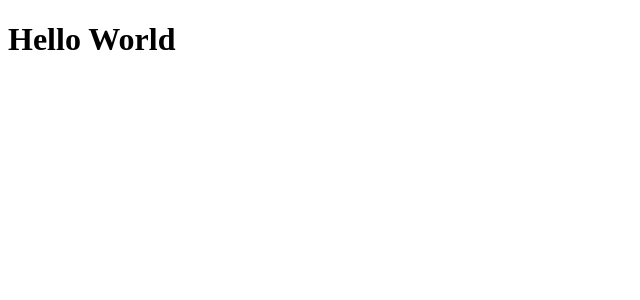
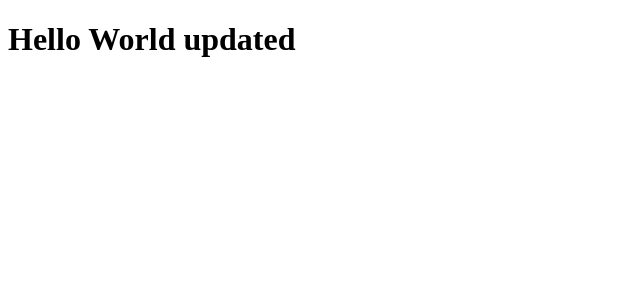
Before and after one commit to AzherSaeed/Expense-Tracker-App-With-React, a React (Create React App) app: page / in a window 1280 px wide. Shown: the top 300 px of the page, without its empty margins (0-640 px from the left). Built offline with nearby package versions, Linux system fonts and the light colour scheme.

Commit message:
updated this file simple
Simple change with HelloWorld simple

```diff
--- a/src/App.js
+++ b/src/App.js
@@ -5,7 +5,7 @@ import './App.css';
 function App() {
   return (
     <div>
-     <h1>Hello World</h1>
+     <h1>Hello World updated</h1>
     </div>
   );
 }
```
